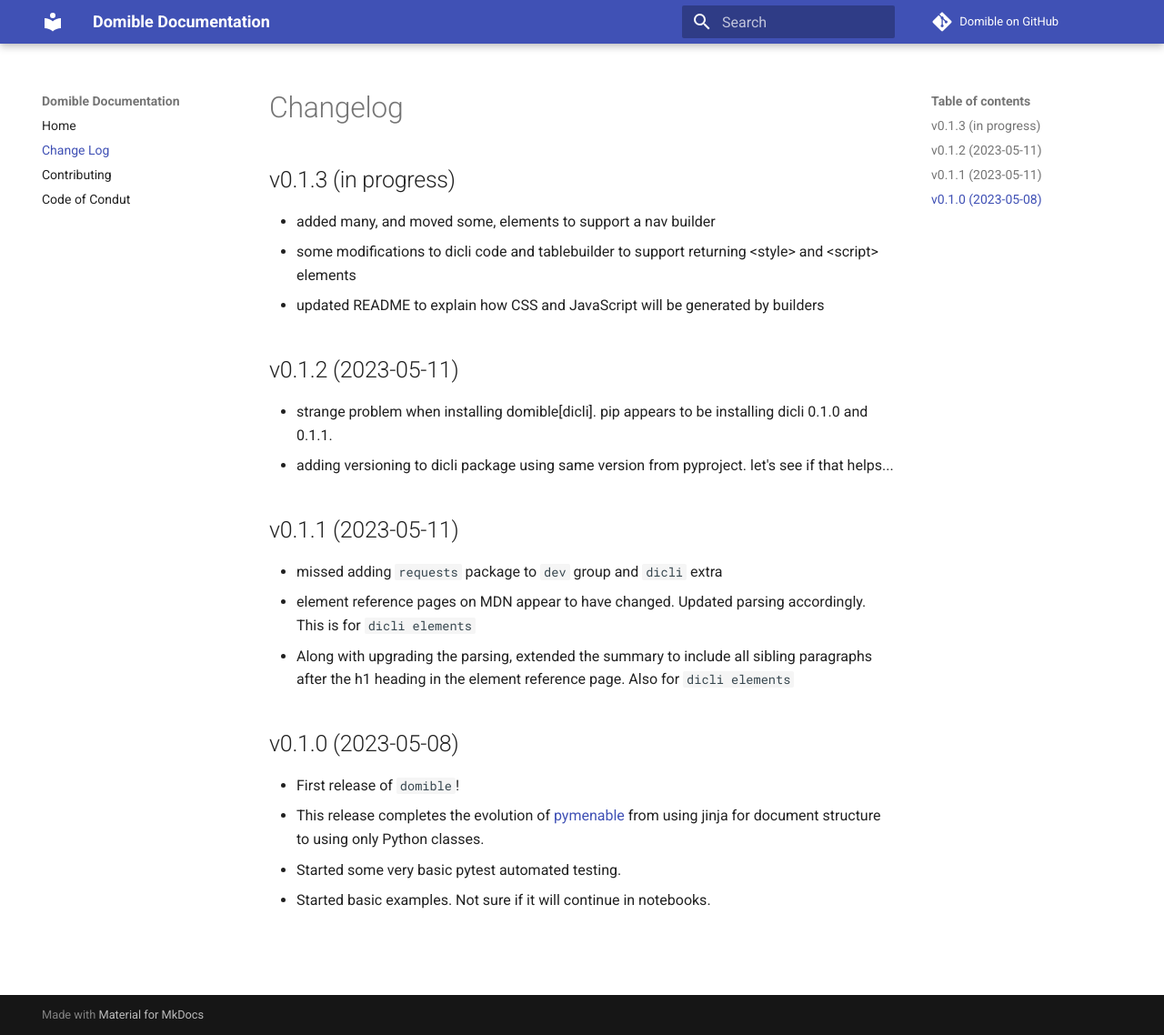
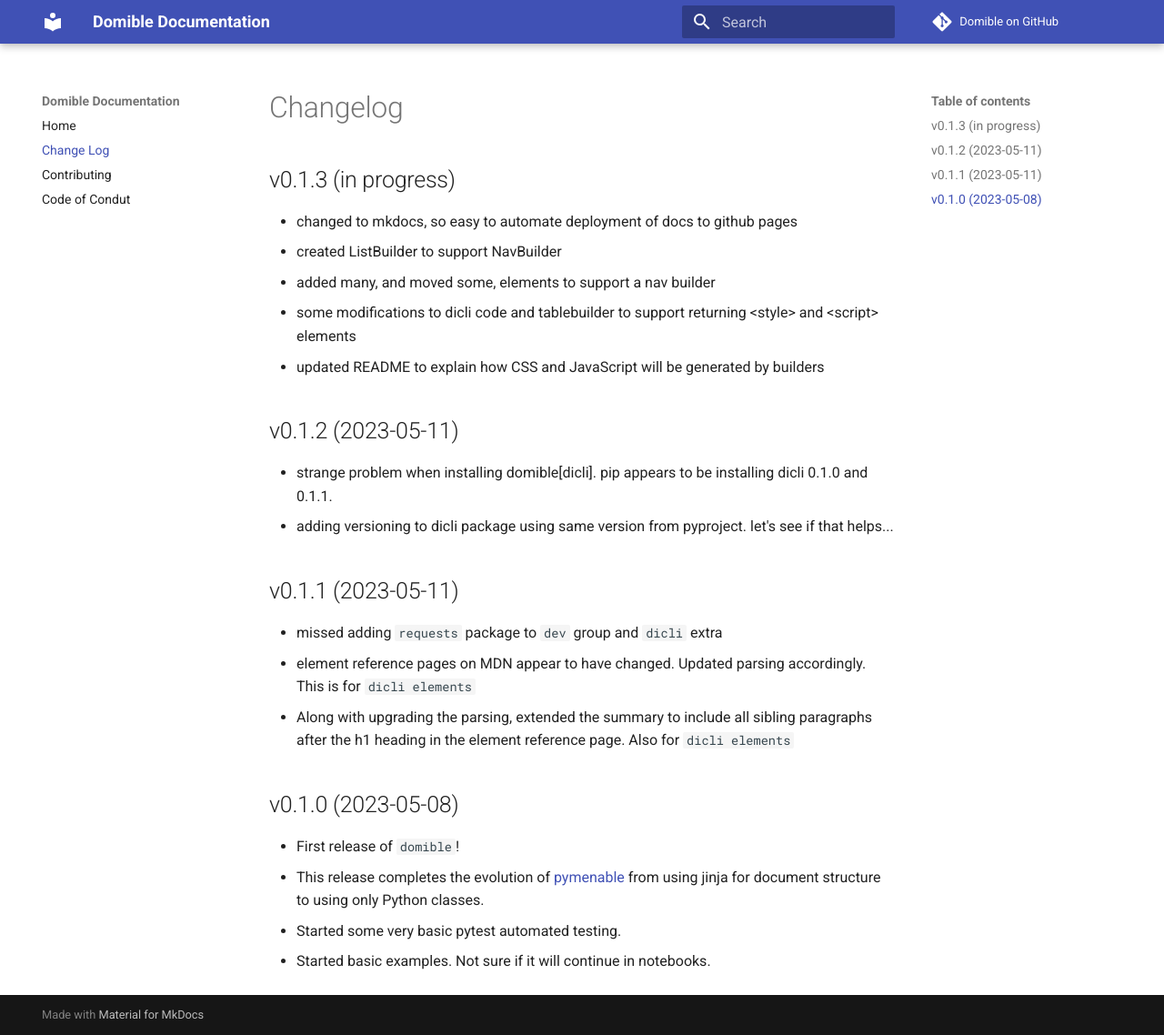
Before and after one commit to joeldodson/domible, an MkDocs documentation site: the page built from docs/CHANGELOG.md, in a window 1280 px wide and 1138 px high. Shown: the whole window at 91% size. Built offline with MkDocs 1.6.1 and Material for MkDocs 9.7.7, drawn with Linux system fonts in a browser that asks for light colours; comment, search, counter and statistics services are not loaded.

Commit message:
changes to try gh action to deploy docs to gh pages

```diff
--- a/docs/CHANGELOG.md
+++ b/docs/CHANGELOG.md
@@ -4,6 +4,8 @@
 
 ## v0.1.3 (in progress)
 
+- changed to mkdocs, so easy to automate deployment of docs to github pages
+- created ListBuilder to support NavBuilder
 - added many, and moved some, elements to support a nav builder
 - some modifications to dicli code and tablebuilder to support returning &lt;style> and &lt;script> elements
 - updated README to explain how CSS and JavaScript will be generated by builders
@@ -11,7 +13,8 @@
 ## v0.1.2 (2023-05-11)
 
 - strange problem when installing domible[dicli].  pip appears to be installing dicli 0.1.0 and 0.1.1.
-- adding versioning to dicli package using same version from pyproject.  let's see if that helps...
+- adding versioning to dicli package using same version from
+pyproject.  let's see if that helps...
 
 ## v0.1.1 (2023-05-11)
 
@@ -24,5 +27,6 @@
 - First release of `domible`!
 - This release completes the evolution of
 [pymenable](https://github.com/joeldodson/pymenable) from using jinja for document structure to using only Python classes.
-- Started some very basic pytest automated testing.
+- Started some very basic
+pytest automated testing.
 - Started basic examples.  Not sure if it will continue in notebooks.
```
Also changed, not shown: 1 other file.
